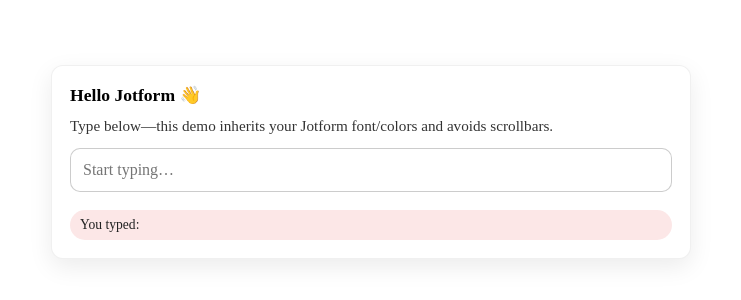
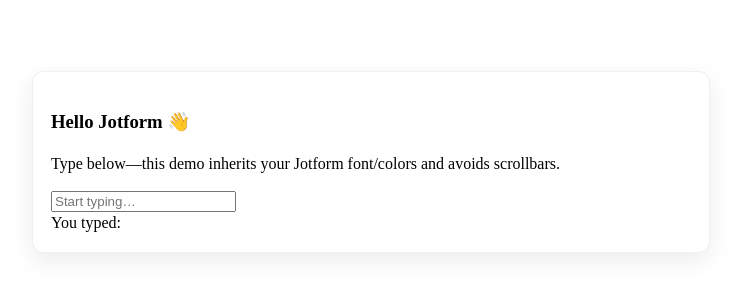
Before and after one commit to allenhmy/Jotform-Delivery, a plain HTML site: page index.html in a window 1280 px wide. Shown: the part 238-538 px from the top of the page, without its empty margins (269-1010 px from the left). Drawn offline with Linux system fonts and the light colour scheme.

Commit message:
Update index.html

```diff
--- a/index.html
+++ b/index.html
@@ -6,38 +6,30 @@
   <title>Jotform iFrame Demo</title>
 
 <style>
-    :root{
-      --radius: 12px;
-      --gap: 12px;
-      --shadow: 0 8px 24px rgba(0,0,0,.08);
-      --accent: #e53935;
-    }
+  :root{ --radius:12px; --gap:12px; --shadow:0 8px 24px rgba(0,0,0,.08); --accent:#e53935; }
 
-    /* Full-height & centered layout */
+  /* Make the iframe content use the full viewport height and center */
   html, body { height: 100%; margin: 0; }
-    html, body, div, span, p, input, button { box-sizing: border-box; }
   body{
-      font-family: inherit;
-      color: inherit;
+    min-height: 100vh;                 /* ensures full height even if iframe is taller */
+    display: flex;
+    align-items: center;                /* vertical center */
+    justify-content: center;            /* horizontal center */
     background: transparent;
     line-height: 1.35;
     -webkit-font-smoothing: antialiased;
     -moz-osx-font-smoothing: grayscale;
-
-      /* Center the content */
-      display: flex;
-      align-items: center;      /* vertical center */
-      justify-content: center;  /* horizontal center */
-
-      overflow: hidden;         /* avoid inner scrollbars in the iframe */
+    overflow: hidden;
+    font-family: inherit; color: inherit;
   }
 
   .wrap{
     width: 100%;
+    min-height: 100vh;                  /* also fill height */
+    display: flex;
+    align-items: center;
+    justify-content: center;
     padding: 0;
-      display: flex;
-      justify-content: center;
-      align-items: center;
   }
 
   .card{
@@ -49,36 +41,7 @@
     border: 1px solid rgba(0,0,0,.06);
   }
 
-    h3{ margin: 0 0 8px; font-size: 1.1rem; font-weight: 600; }
-    .sub{ margin: 0 0 var(--gap); opacity: .8; font-size: .95rem; }
-
-    .row{ display: grid; gap: var(--gap); }
-    input[type="text"]{
-      width: 100%;
-      border: 1px solid rgba(0,0,0,.2);
-      border-radius: 10px;
-      padding: 10px 12px;
-      font: inherit;
-      outline: none;
-    }
-    input[type="text"]:focus{
-      border-color: var(--accent);
-      box-shadow: 0 0 0 3px color-mix(in srgb, var(--accent) 20%, transparent);
-    }
-    .pill{
-      display: inline-block;
-      padding: 6px 10px;
-      background: color-mix(in srgb, var(--accent) 12%, white);
-      color: #222;
-      border-radius: 999px;
-      font-size: .85rem;
-      margin-top: 6px;
-    }
-
-    @media (prefers-color-scheme: dark){
-      .card{ background: #1f1f1f; color: #eee; border-color: #333; }
-      input[type="text"]{ background:#141414; color:#eee; border-color:#333; }
-    }
+  /* ...keep the rest of your styles the same... */
 </style>
 </head>
 <body>
```
Lines whose indentation alone changed are shown as unchanged.
